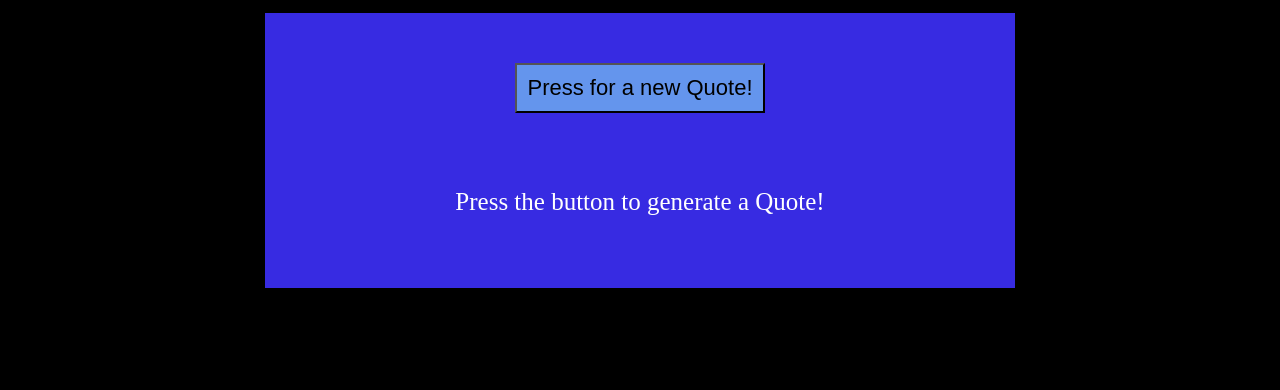
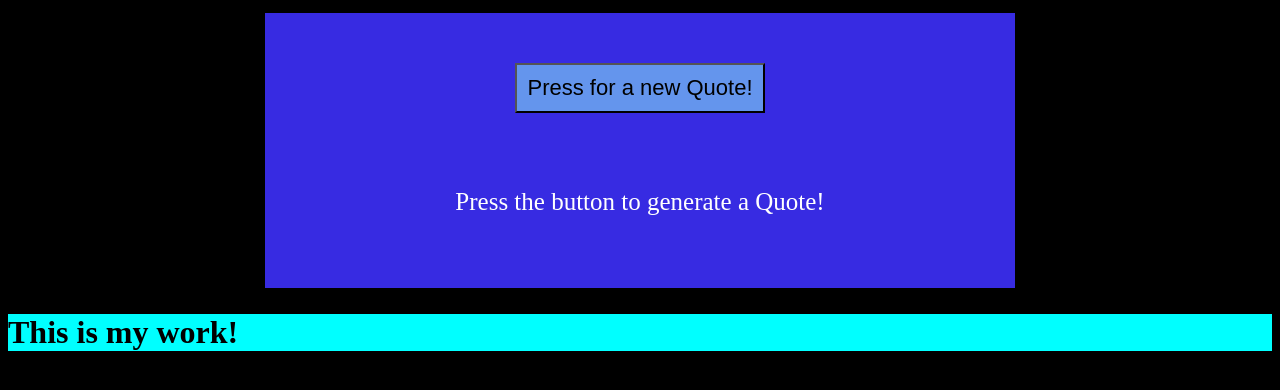
Before and after one commit to tlchan668/QuoteGenerator, a plain HTML site: page index.html in a window 1280 px wide. Drawn offline with Linux system fonts and the light colour scheme.

Commit message:
trying to add more works

```diff
--- a/index.html
+++ b/index.html
@@ -14,5 +14,9 @@
     </div>
 
     <script src="app.js"></script>
+
+    <div id ="myWork">
+        <h1>This is my work!</h1>
+    </div>
 </body>
 </html>
--- a/style.css
+++ b/style.css
@@ -24,3 +24,7 @@ body {
     font-size: 25px;
     color: white;
 }
+
+#myWork{
+    background-color: aqua;
+}
```
